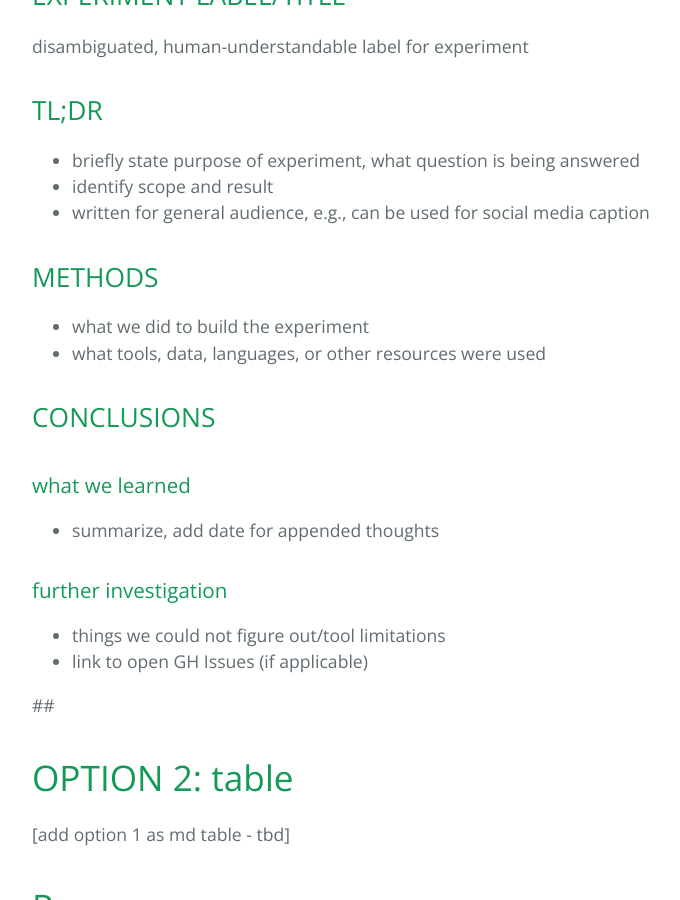
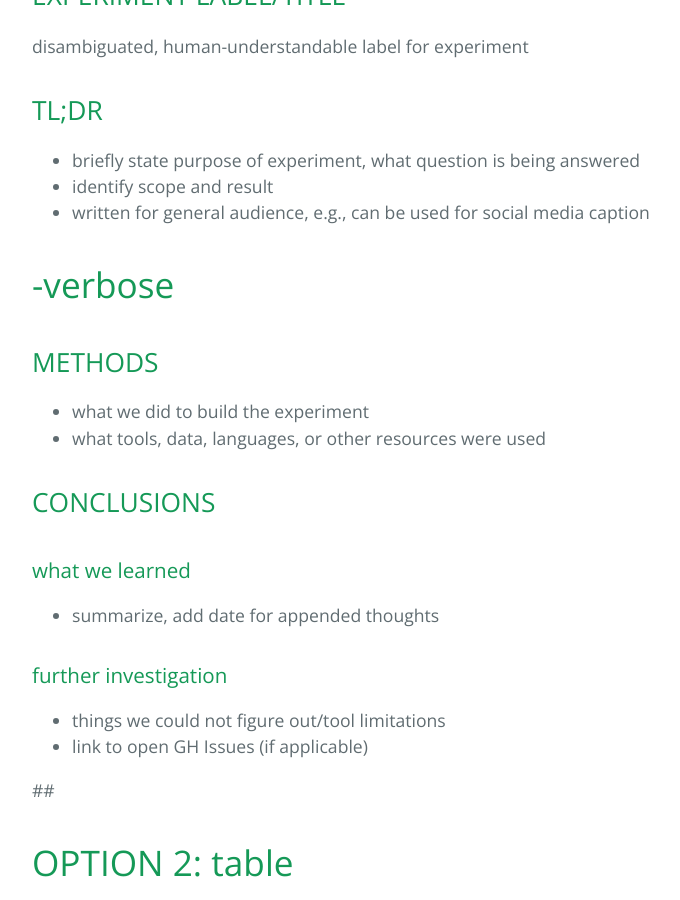
Before and after one commit to CarnegieHall/datalab, a Jekyll site: the page built from labreport.md, in a window 1280 px wide and 900 px high, scrolled down 656 px. Shown: the whole window, without its empty margins (192-872 px from the left). Built offline with Jekyll 4.4.1, drawn with Linux system fonts in a browser that asks for light colours; our own code applies the rules of GitHub Pages for plain Markdown files.

Commit message:
Update labreport.md

```diff
--- a/labreport.md
+++ b/labreport.md
@@ -12,6 +12,8 @@ disambiguated, human-understandable label for experiment
 - briefly state purpose of experiment, what question is being answered
 - identify scope and result
 - written for general audience, e.g., can be used for social media caption
+
+# -verbose
 
 ## METHODS
 - what we did to build the experiment
```
